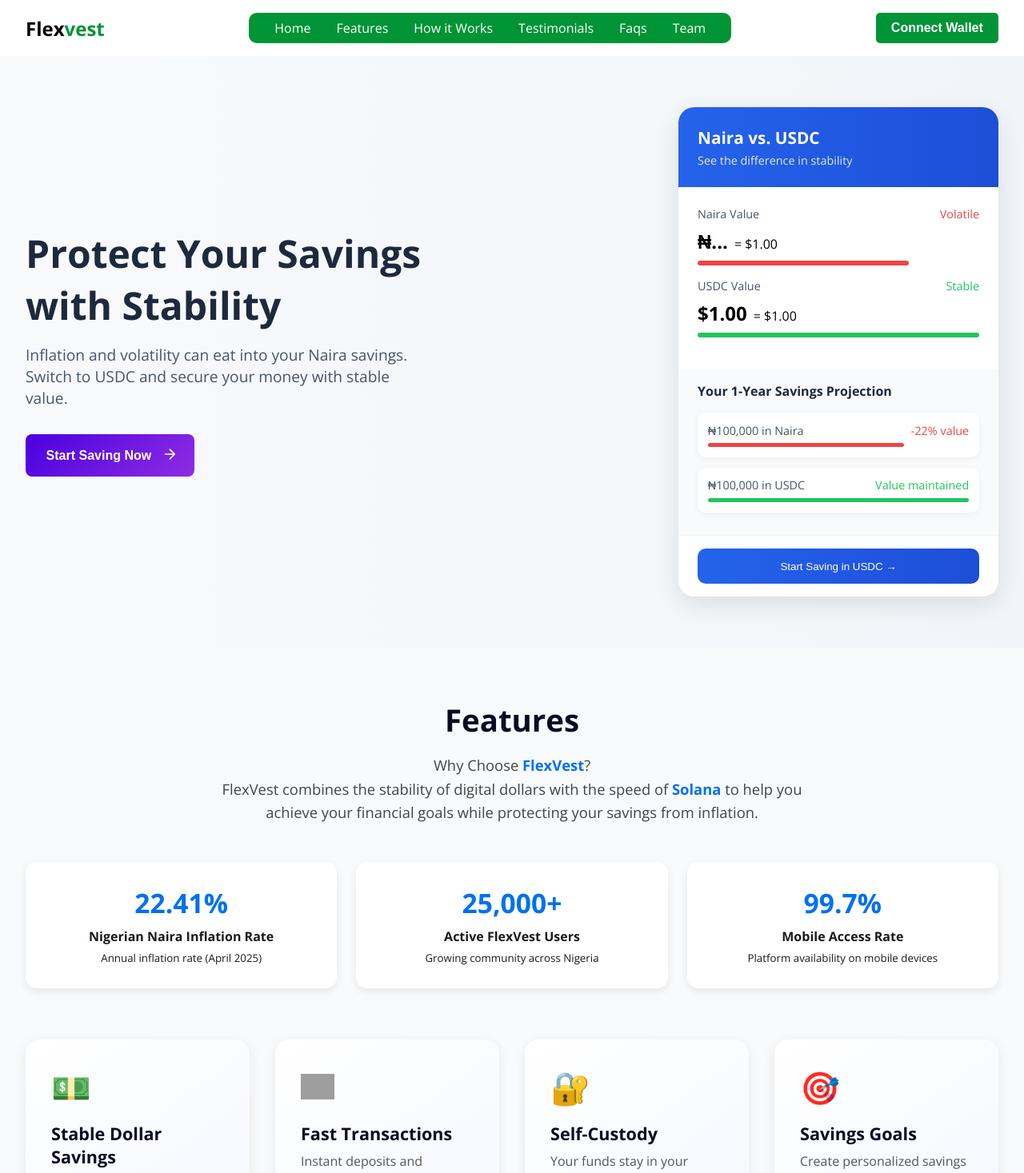
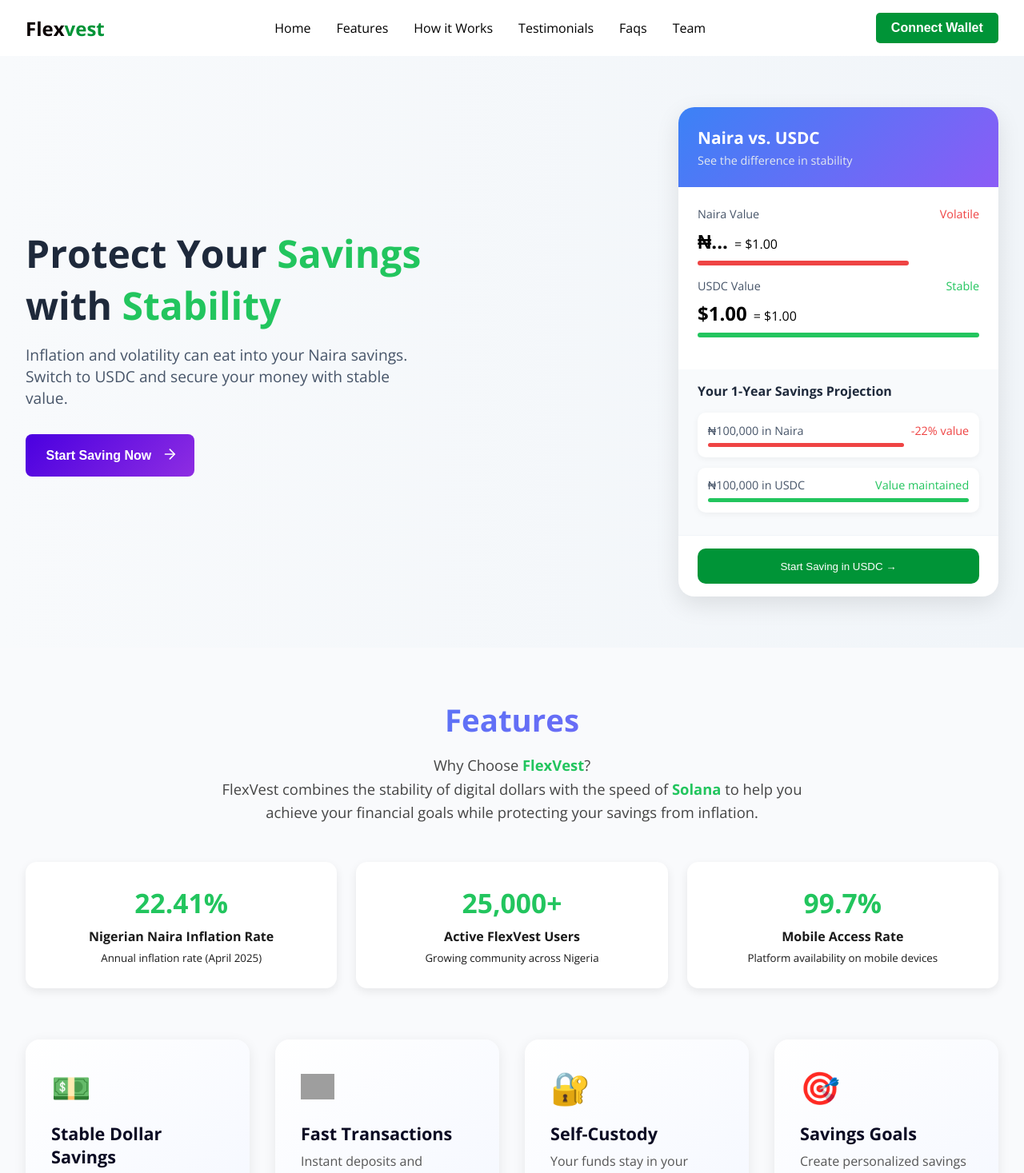
Before and after one commit to JesseJohn7/Flex_vest, a React (Vite) app: page / in a window 1280 px wide. Shown: the top 1467 px of the page at 80% size. Built offline with nearby package versions, Linux system fonts and the light colour scheme; no server answers; grey boxes are pictures that could not be loaded.

Commit message:
updated ui

```diff
--- a/src/App.jsx
+++ b/src/App.jsx
@@ -5,6 +5,7 @@
 import HowItWorks from './components/HowItWorks.jsx'
 import Testimonials from './components/Testimonial.jsx'
 import Faqs from './components/Faqs.jsx'
+import Team from './components/Team.jsx'
 
 
 function App() {
--- a/src/components/Hero.jsx
+++ b/src/components/Hero.jsx
@@ -24,7 +24,7 @@
     <section className="hero" id="home">
       {/* Left Text Section */}
       <div className="hero-text">
-        <h1>Protect Your Savings with Stability</h1>
+        <h1>Protect Your <span className="highlight">Savings</span> with <span className="highlight">Stability</span></h1>
         <p>
           Inflation and volatility can eat into your Naira savings. Switch to
           USDC and secure your money with stable value.
--- a/src/components/Testimonial.jsx
+++ b/src/components/Testimonial.jsx
@@ -58,7 +58,7 @@
   return (
     <section className="testimonials-section" id="testimonials">
       <div className="testimonials-header">
-        <h2>Why Nigerians Love FlexVest</h2>
+        <h2>Why Nigerians Love Flex<span className="highlight">Vest</span> </h2>
         <p>
           Hear from people who are protecting their savings from Naira inflation
           and securing their financial future.
--- a/src/index.css
+++ b/src/index.css
@@ -32,13 +32,13 @@
   list-style: none;
   display: flex;
   gap: 2rem;
-  background-color: #009437;
+
   padding: 0.5rem 2rem;
   border-radius: 10px;
 }
 
 .nav-links li a {
-  color: #ffffff;
+  color: #000000;
   text-decoration: none;
   font-weight: 500;
   transition: color 0.3s;
@@ -93,7 +93,7 @@
     top: 70px;
     left: -100%;
     flex-direction: column;
-    background: #292727;
+    background: #ffffff;
     width: 100%;
     text-align: center;
     transition: left 0.3s ease-in-out;
@@ -151,7 +151,7 @@
   margin-bottom: 2rem;
 }
 .cta-btn {
-  background: linear-gradient(to right,  #3b82f6, #8b5cf6);
+  background:  linear-gradient(135deg, #3b82f6, #8b5cf6);
   color: #fff;
   border: none;
   padding: 0.9rem 1.8rem;
@@ -162,7 +162,7 @@
 }
 .cta-btn:hover {
   transform: scale(1.05);
-  box-shadow: 0 8px 20px rgba(29, 78, 216, 0.4);
+
 }
 
 /* Card Styling */
@@ -175,7 +175,7 @@
   overflow: hidden;
 }
 .card-header {
-  background: linear-gradient(to right, #2563eb, #1d4ed8);
+  background: linear-gradient(135deg, #3b82f6, #8b5cf6);
   color: white;
   padding: 1.5rem;
 }
@@ -268,7 +268,7 @@
 }
 .save-btn {
   width: 100%;
-  background: linear-gradient(to right, #2563eb, #1d4ed8);
+  background: #009437;
   border: none;
   color: white;
   padding: 0.9rem;
@@ -279,7 +279,7 @@
 }
 .save-btn:hover {
   transform: scale(1.03);
-  box-shadow: 0 8px 20px rgba(29, 78, 216, 0.3);
+
 }
 
 /* Responsive */
@@ -323,7 +323,7 @@
 }
 
 .highlight {
-  color: #0070f3;
+  color: #22c55e;
   font-weight: bold;
 }
 
@@ -350,7 +350,7 @@
 
 .stat-card h3 {
   font-size: 2.1rem;
-  color: #0070f3;
+  color: #22c55e;
   margin-bottom: 0.5rem;
 }
 
@@ -392,6 +392,13 @@
   height: auto;
 }
 
+.features-header h2{
+  background: linear-gradient(135deg, #3b82f6, #8b5cf6);
+  -webkit-background-clip: text;
+  -webkit-text-fill-color: transparent;
+  background-clip:text;
+
+}
 .feature-card h4 {
   margin-bottom: 0.5rem;
   font-size: 1.35rem;
@@ -517,7 +524,7 @@
   font-size: 2.2rem;
   font-weight: 700;
   margin-bottom: 0.5rem;
-  background: linear-gradient(90deg,  #3b82f6, #8b5cf6);
+  background: linear-gradient(135deg, #3b82f6, #8b5cf6);
   -webkit-background-clip: text;
   -webkit-text-fill-color: transparent;
 }
@@ -717,7 +724,9 @@
 
 .testimonials-header h2 {
   font-size: 2rem;
-  color: #1e293b;
+  background: linear-gradient(135deg, #3b82f6, #8b5cf6);
+  -webkit-background-clip: text;
+  -webkit-text-fill-color: transparent;
   margin-bottom: 0.5rem;
 }
 
@@ -810,7 +819,9 @@
 .faq-header h2 {
   font-size: 2.5rem;
   margin-bottom: 10px;
-  color: #0a2540;
+  background: linear-gradient(135deg, #3b82f6, #8b5cf6);
+  -webkit-background-clip: text;
+  -webkit-text-fill-color: transparent;
 }
 
 .faq-header p {
```
